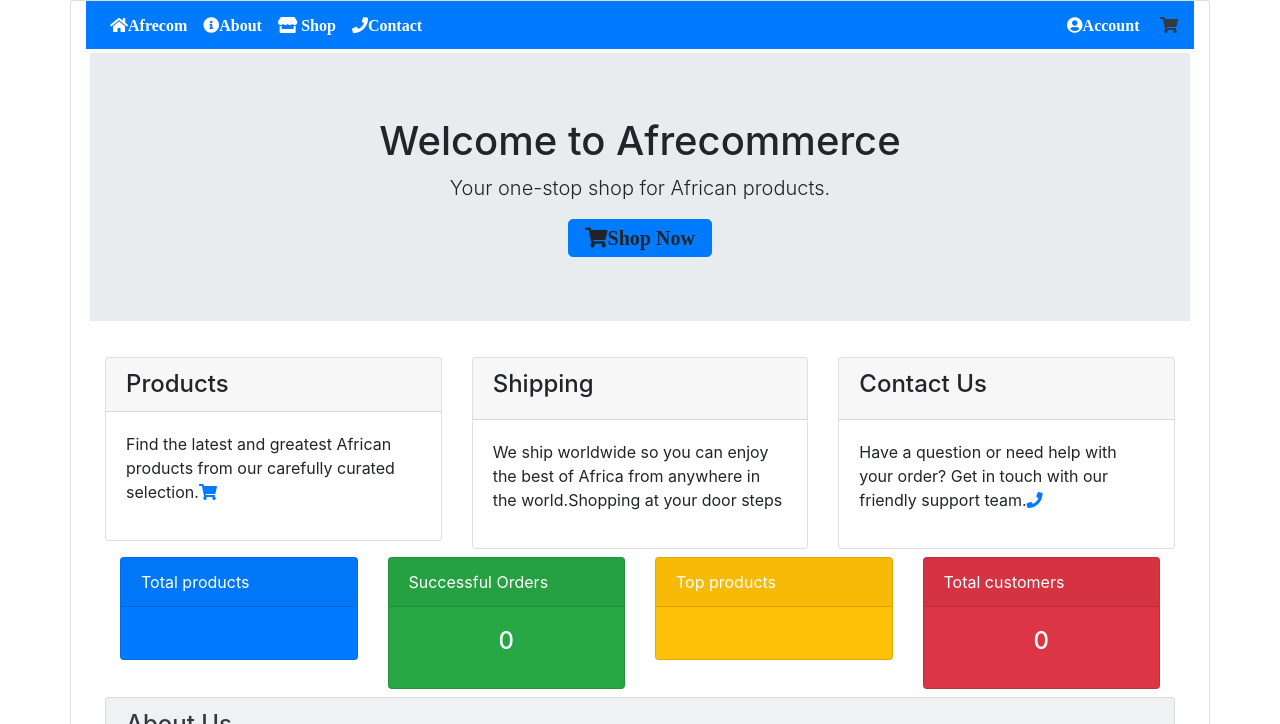
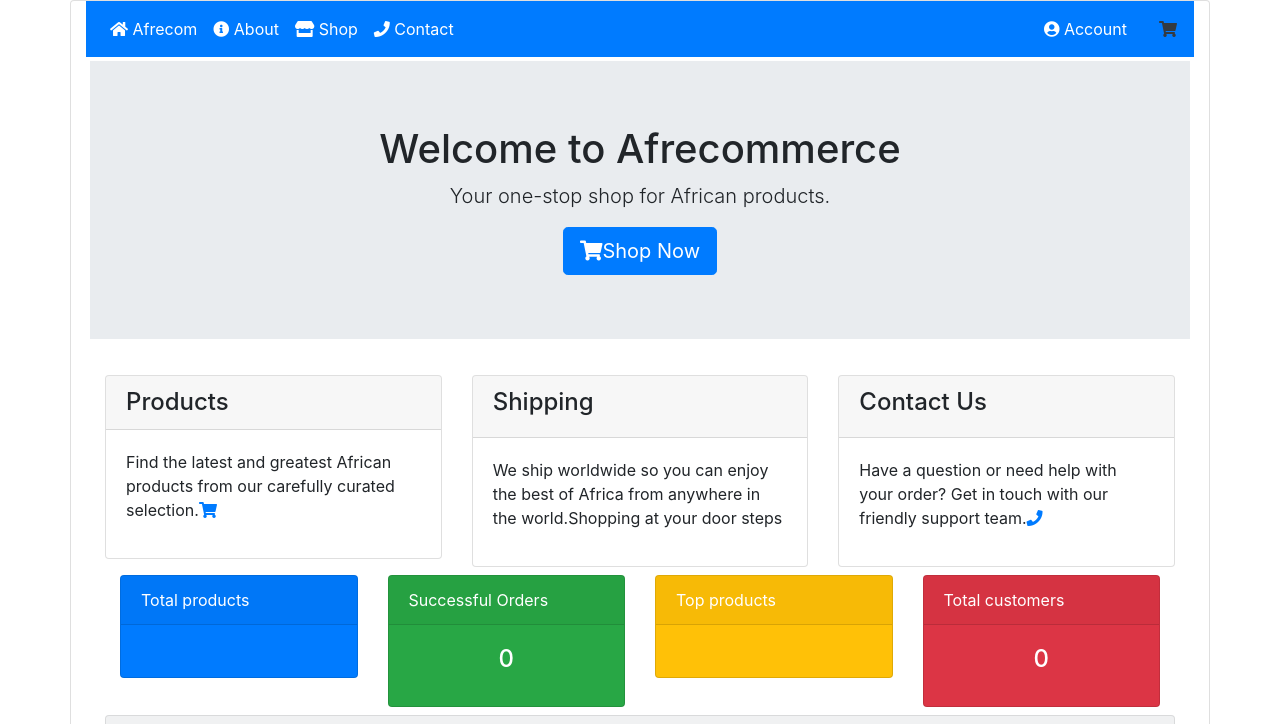
Before and after one commit to Hildah28/afrecommerce, a website: page index.html in a window 1280 px wide. Shown: the top 724 px of the page. Drawn offline with nearby package versions, Linux system fonts and the light colour scheme; no server answers.

Commit message:
changed appearance of navbar icons

```diff
--- /dev/null
+++ b/components/style.css
@@ -0,0 +1,3 @@
+.navbar-nav i {
+    font-size: 1em;
+  }
--- a/index.html
+++ b/index.html
@@ -15,56 +15,41 @@
     <link rel="stylesheet" href="https://maxcdn.bootstrapcdn.com/bootstrap/4.0.0/css/bootstrap.min.css" integrity="sha384-Gn5384xqQ1aoWXA+058RXPxPg6fy4IWvTNh0E263XmFcJlSAwiGgFAW/dAiS6JXm" crossorigin="anonymous">
     <link rel="stylesheet" href="https://cdnjs.cloudflare.com/ajax/libs/font-awesome/5.14.0/css/all.min.css">
     <title>Afrecommerce</title>
+    <link rel="stylesheet" href="/components/style.css">
   </head>
   <body>
     <div class="card container">
                   <div class="row">
                     <div class="col-12">
                       <nav class="navbar navbar-expand-lg navbar-light bg-primary">
-
-                                <button
-                                class="navbar-toggler"
-                                type="button"
-                                data-toggle="collapse"
-                                data-target="#navbarNav"
-                                aria-controls="navbarNav"
-                                aria-expanded="false"
-                                aria-label="Toggle navigation"
-                                >
+                        <button class="navbar-toggler" type="button" data-toggle="collapse" data-target="#navbarNav" aria-controls="navbarNav" aria-expanded="false" aria-label="Toggle navigation">
                             <span class="navbar-toggler-icon"></span>
                         </button>
                         <div class="collapse navbar-collapse" id="navbarNav">
                             <ul class="navbar-nav">
                                 <li class="nav-item active">
-                                        <a class="nav-link text-white fas fa-home" href="#" onclick="showHome()">Afrecom
-                                        </span></a>
+                                    <a class="nav-link text-white" href="#" onclick="showHome()"><i class="fas fa-home"></i> Afrecom</a>
                                 </li>
                                 <li class="nav-item">
-                                        <a class="nav-link text-white fas fa-info-circle" href="#" onclick="showAbout()">About</a>
+                                    <a class="nav-link text-white" href="#" onclick="showAbout()"><i class="fas fa-info-circle"></i> About</a>
                                 </li>
                                 <li class="nav-item dropdown">
-                                        <a class="nav-link  text-white fas fa-store" href="#"  role="button" onclick="showProducts()">
-                                          Shop
-                                        </a>
+                                    <a class="nav-link text-white" href="#" role="button" onclick="showProducts()"><i class="fas fa-store"></i> Shop</a>
                                 </li>
                                 <li class="nav-item">
-                                        <a class="nav-link text-white fas fa-phone" href="#" role="button" onclick="showContact()">Contact</a>
-                                    </li>
-                                    <li>
-
-                                    </li>
-                                    <li>
-
+                                    <a class="nav-link text-white" href="#" onclick="showContact()"><i class="fas fa-phone"></i> Contact</a>
                                 </li>
                             </ul>
-
-                                 <div class="ml-auto">
-                                <a class="nav-link text-white text-right fas fa-user-circle " href="/components/login.html">Account</a>
-                                 <i class="fas fa-shopping-cart  text-dark "></i>
+                            <div class="row ml-auto">
+                                <a class="nav-link text-white text-right" href="/components/login.html"><span style="font-size: 1em;">  <i class="fas fa-user-circle"></i> </span>Account</a>
+                                <a class="nav-link "><span style="font-size: 1em;">
+                                  <i class="fas fa-shopping-cart text-dark"></i>
+                                </span>
+                                </i></a>
                             </div>
-
                         </div>
                     </nav>
+
                     </div>
                   </div>
 
@@ -77,7 +62,7 @@
                     <div class="container text-center">
                       <h1>Welcome to Afrecommerce</h1>
                       <p class="lead">Your one-stop shop for African products.</p>
-                      <a class="btn btn-primary btn-lg fas fa-shopping-cart href="#" role="button" onclick="showProducts()">Shop Now</a>
+                      <a class="btn btn-primary btn-lg " href="#" role="button" onclick="showProducts()"> <span style="font-size:1em"><i class="fas fa-shopping-cart"></i></span>Shop Now</a>
                     </div>
                   </div>
                   <div class="container">
```
Lines whose indentation alone changed are shown as unchanged.
